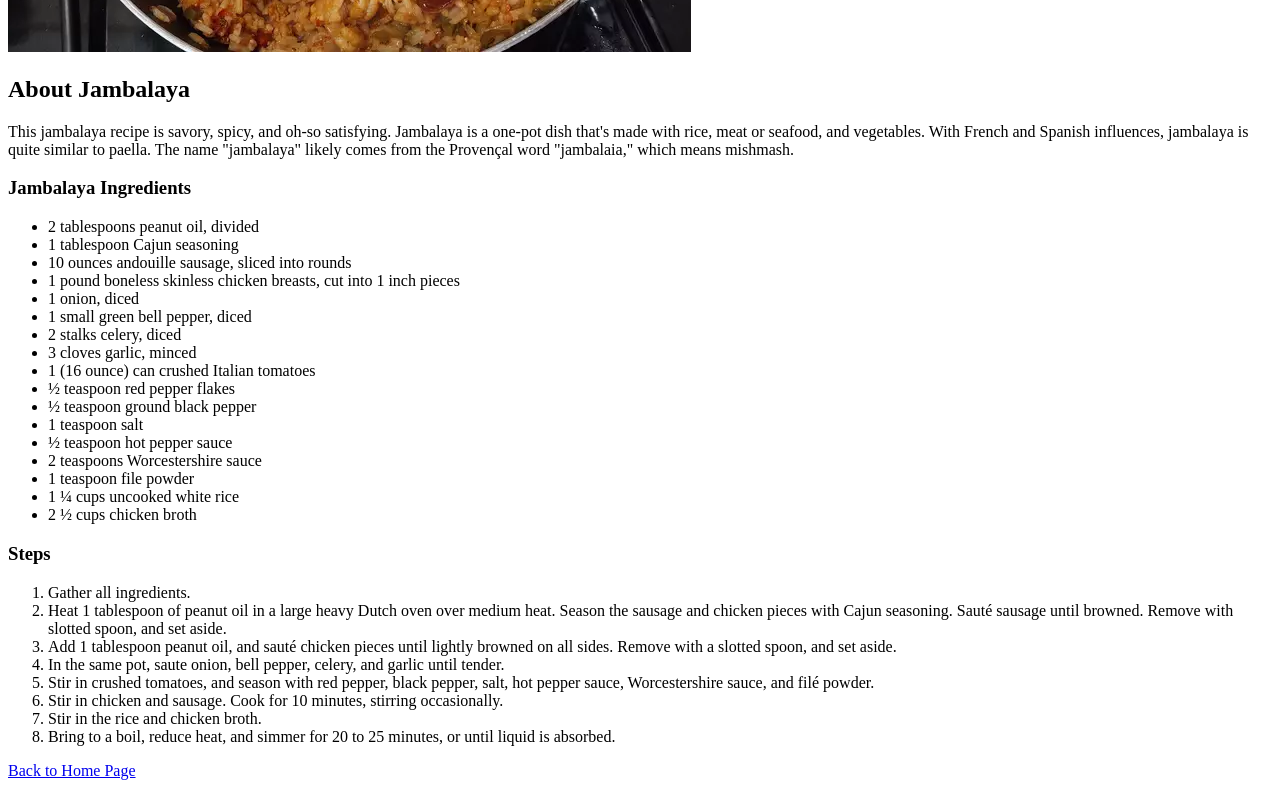
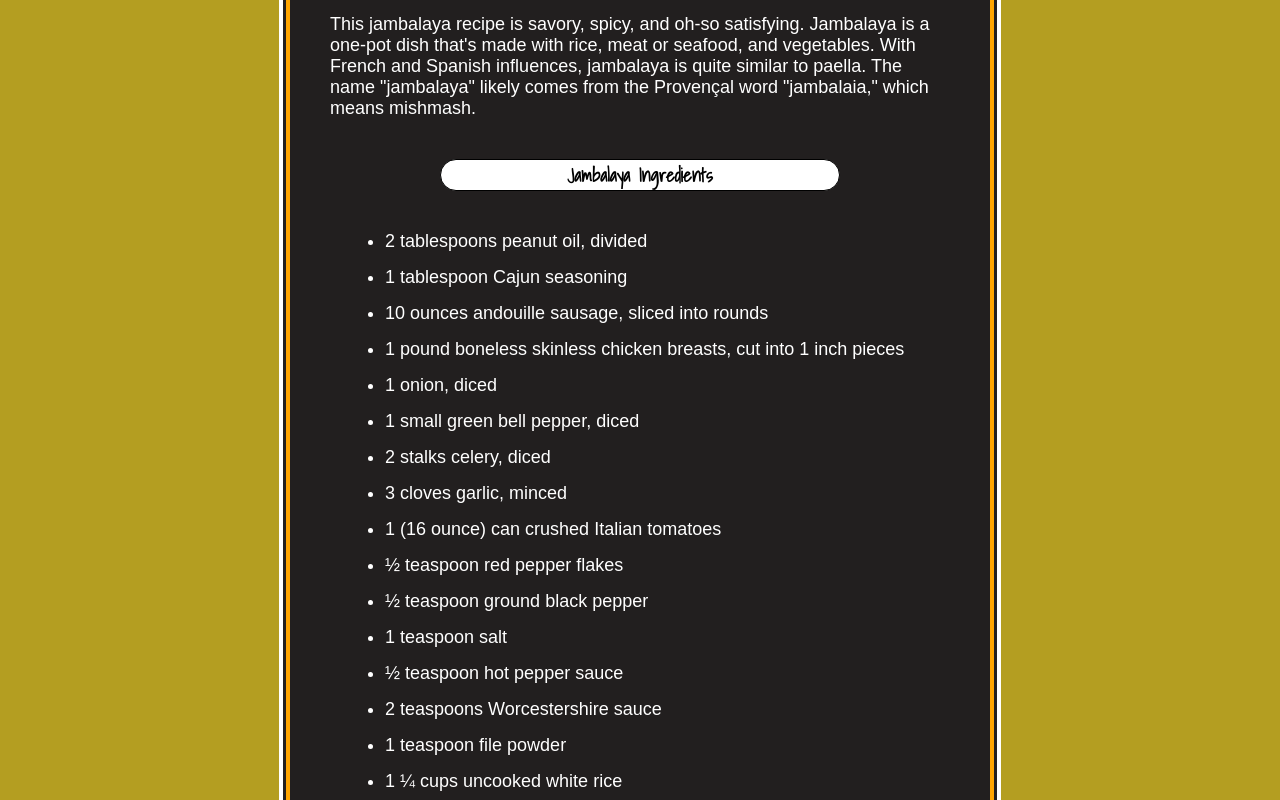
Before and after one commit to Danielle-Higgins/odin-recipes, a plain HTML site: page recipes/jambalaya.html in a window 1280 px wide. Shown: the part 540-1340 px from the top of the page. Drawn offline with Linux system fonts and the light colour scheme; a web font is replaced by a local one.

Commit message:
add style to jambalya file

```diff
--- a/recipes/jambalaya.html
+++ b/recipes/jambalaya.html
@@ -1,17 +1,21 @@
 <!DOCTYPE html>
 <html lang="en">
     <head>
-        <meta charset="utf-8">
+        <meta charset="UTF-8">
+        <meta http-equiv="X-UA-Compatible" content="IE=edge">
+        <meta name="viewport" content="width=device-width, initial-scale=1.0">
+        <link rel="stylesheet" href="../recipes.css">
         <title>Jambalaya Recipe</title>
     </head>
-
     <body>
-        <h1>Best Jambalaya</h1>
+        <div class="wrapper">
+            <div class="container">
+                <h1 class="title">Best Jambalaya</h1>
                 <img src="../images/jambalaya.webp" alt="finished jambalaya image">
                 <h2>About Jambalaya</h2>
-        <p>This jambalaya recipe is savory, spicy, and oh-so satisfying. Jambalaya is a one-pot dish that's made with rice, meat or seafood, and vegetables. With French and Spanish influences, jambalaya is quite similar to paella. The name "jambalaya" likely comes from the Provençal word "jambalaia," which means mishmash.</p>
+                <p class="description">This jambalaya recipe is savory, spicy, and oh-so satisfying. Jambalaya is a one-pot dish that's made with rice, meat or seafood, and vegetables. With French and Spanish influences, jambalaya is quite similar to paella. The name "jambalaya" likely comes from the Provençal word "jambalaia," which means mishmash.</p>
                 <h3>Jambalaya Ingredients</h3>
-        <ul>
+                <ul class="lists">
                     <li>2 tablespoons peanut oil, divided</li>
                     <li>1 tablespoon Cajun seasoning</li>
                     <li>10 ounces andouille sausage, sliced into rounds</li>
@@ -31,7 +35,7 @@
                     <li>2 ½ cups chicken broth</li>
                 </ul>
                 <h3>Steps</h3>
-        <ol>
+                <ol class="lists">
                     <li>Gather all ingredients.</li>
                     <li>Heat 1 tablespoon of peanut oil in a large heavy Dutch oven over medium heat. Season the sausage and chicken pieces with Cajun seasoning. Sauté sausage until browned. Remove with slotted spoon, and set aside.</li>
                     <li>Add 1 tablespoon peanut oil, and sauté chicken pieces until lightly browned on all sides. Remove with a slotted spoon, and set aside.</li>
@@ -41,6 +45,8 @@
                     <li>Stir in the rice and chicken broth.</li>
                     <li>Bring to a boil, reduce heat, and simmer for 20 to 25 minutes, or until liquid is absorbed.</li>
                 </ol>
-        <a href="../index.html">Back to Home Page</a>
+                <a class="home" href="../index.html">Back to Home Page</a>
+            </div>
+        </div>
     </body>
 </html>
```
Also changed, not shown: recipes/gumbo.html (+1 -0 lines). Lines whose indentation alone changed are shown as unchanged.
